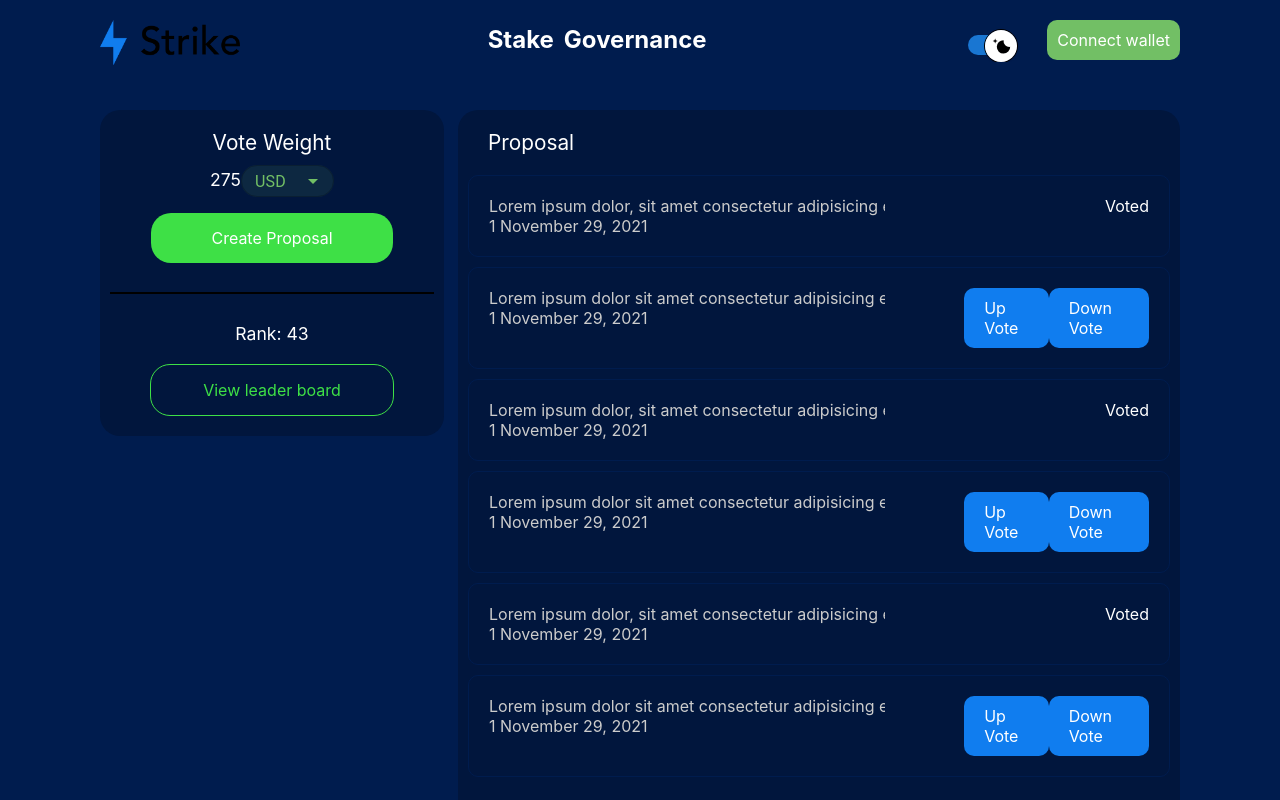
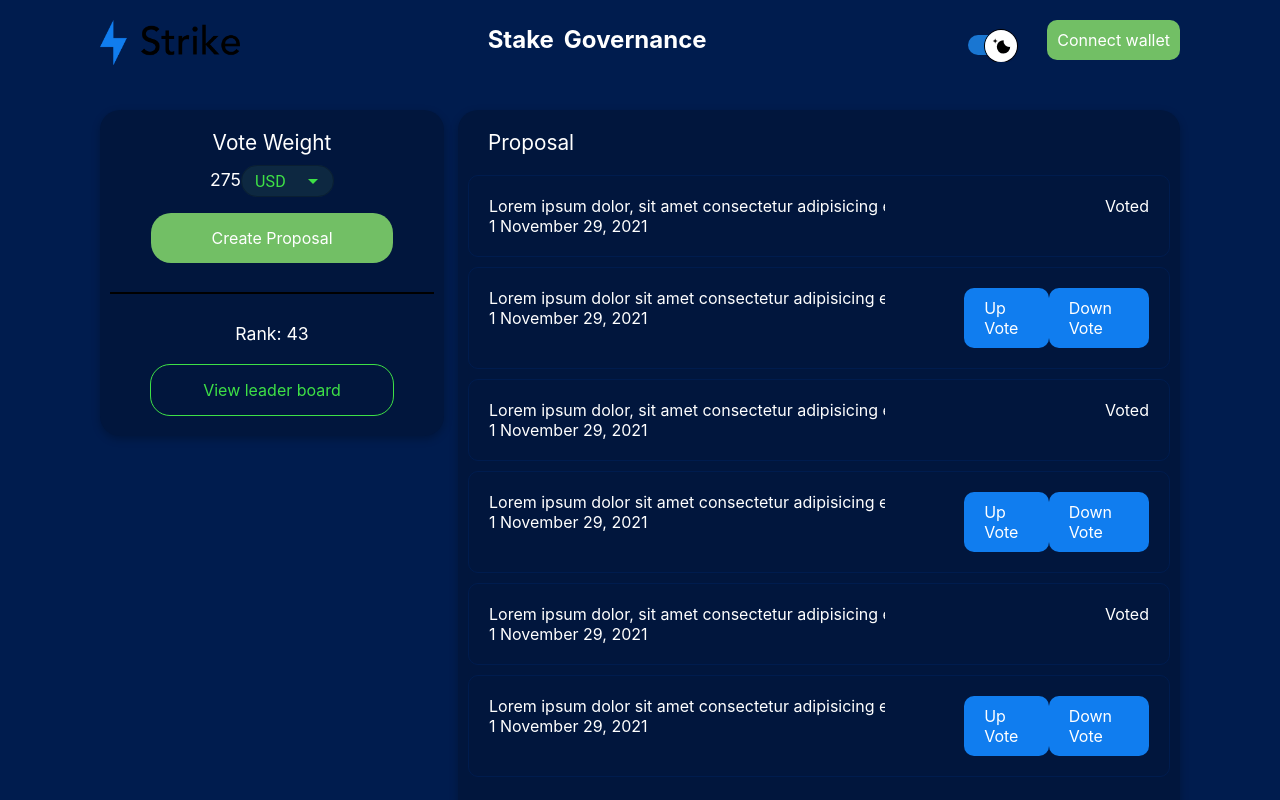
Before and after one commit to dexterdatul197/stake-governance, a React (Create React App) app: page /governance in a window 1280 px wide. Shown: the top 800 px of the page. Built offline with nearby package versions, Linux system fonts and the light colour scheme; what coingecko-api-v3 would draw is missing.

Commit message:
theme v3

```diff
--- a/src/_app.scss
+++ b/src/_app.scss
@@ -20,15 +20,12 @@ body {
   --btn-hover-blue-green: #3EE046;
   --color-text-black-white: #000;
   --main-background-dropdow: rgba(114, 191, 101, 0.1);
-
-  --background-color: #f5f5f5;
-  --background-header-color: #eceff9;
-  --primary-button-bg: #1a88c9;
+  --background-governance-color: #01163d;
+  --pagination-color: rgba(255, 255, 255, 0.6);
+  --pagination-action-color: rgba(255, 255, 255, 0.38);
   --color-text-white-blue: #fff;
   --color-dialog-title: #4e4b66;
   --color-primary: #1a88c9;
-  --background-color-main: #39496a;
-  --footer-background-color: #01163D;
 }
 [data-theme='dark'] {
   --btn-header-border-color: #107DEF;
@@ -41,15 +38,12 @@ body {
   --btn-hover-blue-green: #107DEF;
   --color-text-black-white: #fff;
   --main-background-dropdow: #ECF3FB;
-
-  --background-color-main: #39496a;
-  --background-color: #f5f5f5;
-  --background-header-color: #eceff9;
-  --primary-button-bg: #1a88c9;
+  --background-governance-color: #fff;
+  --pagination-color: rgba(78, 78, 78, 0.6);
+  --pagination-action-color: rgba(156, 155, 155, 0.38);
   --color-text-white-blue: #107DEF;
   --color-dialog-title: #4e4b66;
   --color-primary: #1a88c9;
-  --footer-background-color: #FFF;
 }
 .Snackbar {
   .css-zzms1-MuiSnackbar-root {
--- a/src/components/balances/Balances.module.scss
+++ b/src/components/balances/Balances.module.scss
@@ -5,10 +5,11 @@
   .balance {
     width: 350px;
     height: 280px;
-    background: #01163d;
+    background-color: var(--background-governance-color);
     padding: 10px;
     border-radius: 15px;
     margin: 0 auto;
+    box-shadow: rgba(0, 0, 0, 0.24) 0px 3px 8px;
   }
   .balance-row {
     display: flex;
@@ -18,16 +19,13 @@
     padding: 5px 0;
   }
   .balance-head-text {
-    color: #fff;
+    color: var(--color-text-white-black);
     padding-top: 5px;
     padding-bottom: 10px;
     font-size: 24px;
   }
-  .balance-key {
-    color: #ccc;
-  }
-  .balance-value {
-    color: #fff;
+  .balance-key, .balance-value {
+    color: var(--color-text-white-black);
   }
   .balance-button {
     display: flex;
@@ -53,5 +51,6 @@
   }
   .history {
     margin-top: 20px;
+    box-shadow: rgba(0, 0, 0, 0.24) 0px 3px 8px;
   }
 }
--- a/src/components/balances/Balances.tsx
+++ b/src/components/balances/Balances.tsx
@@ -30,11 +30,11 @@ const useStyles: any = makeStyles(() => ({
     },
     '& > .MuiOutlinedInput-root': {
       height: '2em',
-      paddingRight: '25px'
-    }
+      paddingRight: '25px',
+    },
   },
   inputRoot: {
-    background: 'rgba(114, 191, 101, 0.1);',
+    background: 'var(--main-background-dropdow)',
     height: '2em',
     paddingRight: '25px !important',
     '&.MuiOutlinedInput-root': {
@@ -43,40 +43,40 @@ const useStyles: any = makeStyles(() => ({
   },
   input: {
     textTransform: 'uppercase',
-    color: '#72bf65 !important',
+    color: 'var(--btn-hover-blue-green) !important',
     width: '50px !important',
     paddingTop: '1px !important',
-    paddingBottom: '0px !important'
+    paddingBottom: '0px !important',
   },
   endAdornment: {
     '& > .MuiAutocomplete-clearIndicator': {
       display: 'none',
     },
     '& > .MuiAutocomplete-popupIndicator': {
-      color: '#72bf65',
+      color: 'var(--btn-hover-blue-green)',
     },
   },
 }));
 
 const paginationStyle = makeStyles(() => ({
   toolbar: {
-    color: 'rgba(255, 255, 255, 0.6);',
+    color: 'var(--pagination-color)',
   },
   input: {
     '& > .MuiTablePagination-selectIcon': {
-      color: 'rgba(255, 255, 255, 0.6);',
+      color: 'var(--pagination-action-color)',
     },
   },
   actions: {
     '& > .Mui-disabled .MuiSvgIcon-fontSizeMedium': {
-      color: 'rgba(255, 255, 255, 0.38);',
+      color: 'var(--pagination-action-color)',
     },
   },
 }));
 const StyledTableCell = styled(TableCell)(({ theme }) => ({
   [`&.${tableCellClasses.root}`]: {
-    backgroundColor: '#01163D',
-    color: '#fff',
+    backgroundColor: 'var(--background-governance-color)',
+    color: 'var(--color-text-white-black)',
   },
   border: 0,
   padding: 15,
@@ -84,10 +84,10 @@ const StyledTableCell = styled(TableCell)(({ theme }) => ({
 const tableSortStyles = makeStyles(() => ({
   root: {
     '&:hover': {
-      color: '#fff !important',
+      color: 'var(--color-text-white-black) !important',
     },
     '&:focus': {
-      color: '#fff !important',
+      color: 'var(--color-text-white-black) !important',
     },
   },
 }));
@@ -362,8 +362,8 @@ const Balances: React.FC = () => {
           <div></div>
         </div>
         <div className={cx('balance-button')}>
-            <div className={cx('btn-stake')}>Stake</div>
-            <div className={cx('btn-withdraw')}>Withdraw</div>
+          <div className={cx('btn-stake')}>Stake</div>
+          <div className={cx('btn-withdraw')}>Withdraw</div>
         </div>
       </div>
       <div className={cx('history')}>
--- a/src/components/governance/proposal/Proposal.module.scss
+++ b/src/components/governance/proposal/Proposal.module.scss
@@ -1,13 +1,13 @@
 :root {
   .governance-proposal {
     width: 65%;
-    background-color: #01163d;
+    background-color: var(--background-governance-color);
     padding: 10px;
     border-radius: 20px;
-    // text-align: center;
+    box-shadow: rgba(0, 0, 0, 0.24) 0px 3px 8px;
   }
   .text-header {
-    color: #fff;
+    color: var(--color-text-white-black);
     padding: 10px 0;
     font-size: 1.3em;
     padding-left: 20px;
@@ -21,6 +21,9 @@
     color: #ccc;
     margin: 10px 0;
   }
+  .row-content-left {
+    color: var(--color-text-white-black);
+  }
   .row-content-left:nth-child(1) {
       width: 60%;
       text-overflow: ellipsis;
@@ -33,6 +36,9 @@
       width: 28%;
       color: #fff;
   }
+  .row-content-btn .vote {
+    color: var(--color-text-white-black);
+  }
   .btn-upvote, .btn-downvote {
       padding: 10px 20px;
       border-radius: 10px;
--- a/src/components/governance/proposal/Proposal.tsx
+++ b/src/components/governance/proposal/Proposal.tsx
@@ -7,16 +7,16 @@ import { makeStyles } from '@material-ui/styles';
 const cx = classNames.bind(styles);
 const paginationStyle = makeStyles(() => ({
   toolbar: {
-    color: 'rgba(255, 255, 255, 0.6);',
+    color: 'var(--pagination-color)',
   },
   input: {
     '& > .MuiTablePagination-selectIcon': {
-      color: 'rgba(255, 255, 255, 0.6);',
+      color: 'var(--pagination-action-color)',
     },
   },
   actions: {
     '& > .Mui-disabled .MuiSvgIcon-fontSizeMedium': {
-      color: 'rgba(255, 255, 255, 0.38);',
+      color: 'var(--pagination-action-color)',
     },
   },
 }));
@@ -33,7 +33,7 @@ const Proposal: React.FC = () => {
           </div>
           <div className={cx('row-content-btn')}>
               <div></div>
-              <div>Voted</div>
+              <div className={cx('vote')}>Voted</div>
           </div>
       </div>
       <div className={cx('row-content')}>
@@ -53,7 +53,7 @@ const Proposal: React.FC = () => {
           </div>
           <div className={cx('row-content-btn')}>
               <div></div>
-              <div>Voted</div>
+              <div className={cx('vote')}>Voted</div>
           </div>
       </div>
       <div className={cx('row-content')}>
@@ -73,7 +73,7 @@ const Proposal: React.FC = () => {
           </div>
           <div className={cx('row-content-btn')}>
               <div></div>
-              <div>Voted</div>
+              <div className={cx('vote')}>Voted</div>
           </div>
       </div>
       <div className={cx('row-content')}>
--- a/src/components/governance/vote/Vote.module.scss
+++ b/src/components/governance/vote/Vote.module.scss
@@ -2,14 +2,15 @@
   .governance-vote {
     width: 30%;
     padding: 10px;
-    background-color: #01163d;
+    background-color: var(--background-governance-color);
     border-radius: 20px;
     text-align: center;
     padding-bottom: 20px;
     height: fit-content;
+    box-shadow: rgba(0, 0, 0, 0.24) 0px 3px 8px;
   }
   .vote-title {
-    color: #fff;
+    color: var(--color-text-white-black);
     padding: 10px 0;
     font-size: 1.3em;
   }
@@ -20,12 +21,12 @@
     line-height: 1.7;
   }
   .vote-value, .rank {
-      color: #fff;
+      color: var(--color-text-white-blue);
       font-size: 1.1em;
   }
   .create-proposal {
     padding: 15px 40px;
-    background: #3ee046;
+    background: var(--btn-background-connect-color);
     width: 50%;
     margin: 0 auto;
     border-radius: 20px;
@@ -42,8 +43,8 @@
   .view-leader-board {
       padding: 15px 40px;
       border-radius: 20px;
-      border: solid 1px #3ee046;
-      color: #3ee046;
+      border: solid 1px var(--btn-hover-blue-green);
+      color: var(--btn-hover-blue-green);
       width: 50%;
       margin: 0 auto;
       cursor: pointer;
--- a/src/components/governance/vote/Vote.tsx
+++ b/src/components/governance/vote/Vote.tsx
@@ -17,7 +17,7 @@ const useStyles: any = makeStyles(() => ({
     },
   },
   inputRoot: {
-    background: 'rgba(114, 191, 101, 0.1);',
+    background: 'var(--main-background-dropdow)',
     height: '2em',
     paddingRight: '25px !important',
     '&.MuiOutlinedInput-root': {
@@ -26,7 +26,7 @@ const useStyles: any = makeStyles(() => ({
   },
   input: {
     textTransform: 'uppercase',
-    color: '#72bf65 !important',
+    color: 'var(--btn-hover-blue-green) !important',
     width: '50px !important',
     paddingTop: '1px !important',
     paddingBottom: '0px !important',
@@ -36,7 +36,7 @@ const useStyles: any = makeStyles(() => ({
       display: 'none',
     },
     '& > .MuiAutocomplete-popupIndicator': {
-      color: '#72bf65',
+      color: 'var(--btn-hover-blue-green)',
     },
   },
 }));
```
